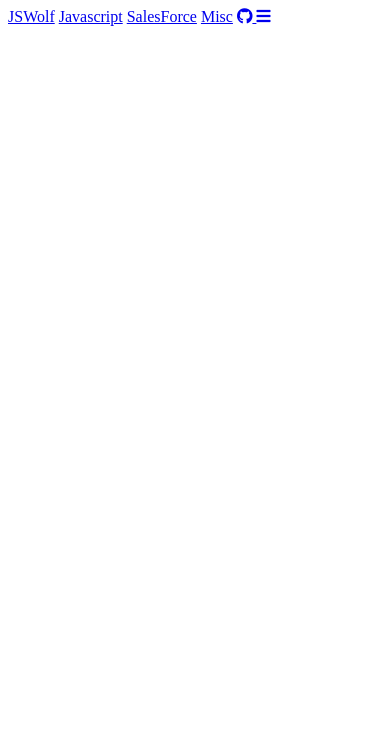
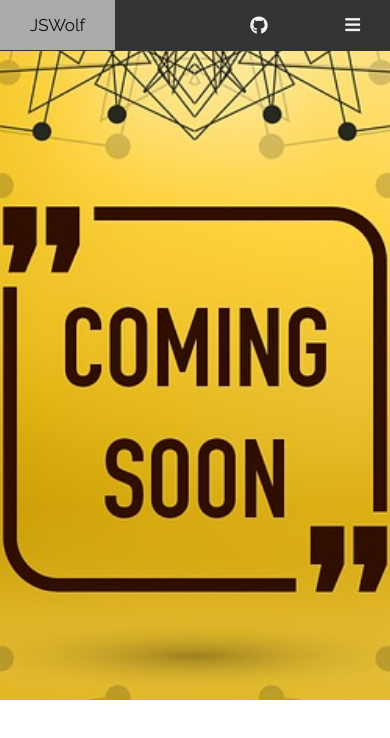
Before and after one commit to vibhorejain01/javascriptwolf, a website: page index.html in a window 390 px wide. Drawn offline with Linux system fonts and the light colour scheme; the site is published under a folder, as on GitHub Pages, so addresses that start at the root find nothing.

Commit message:
commit for github logo --- merge this

```diff
--- a/index.html
+++ b/index.html
@@ -11,7 +11,7 @@
     <link rel="stylesheet" href="https://cdnjs.cloudflare.com/ajax/libs/font-awesome/4.7.0/css/font-awesome.min.css">
     <link rel="stylesheet" href="https://use.fontawesome.com/releases/v5.1.0/css/all.css" integrity="sha384-lKuwvrZot6UHsBSfcMvOkWwlCMgc0TaWr+30HWe3a4ltaBwTZhyTEggF5tJv8tbt"
         crossorigin="anonymous">
-    <link rel="stylesheet" href="/css/mains.css">
+    <link rel="stylesheet" href="./public/css/mains.css">
 </head>
 
 <body>
--- a/public/css/mains.css
+++ b/public/css/mains.css
@@ -266,7 +266,7 @@ ul > li >a:hover {
 
 
 .coming-soon{
-    background-image: url(/assets/images/coming-soon-2461832_960_720.jpg);
+    background-image: url(../assets/images/coming-soon-2461832_960_720.jpg);
     /* Set a specific height */
     height: 700px;
 
@@ -296,9 +296,6 @@ ul > li >a:hover {
     font-size: 17px;
   }
 
-  .topnav a.github-logo {
-
-  }
 
   .topnav a:hover {
     background-color: #ddd;
@@ -335,7 +332,9 @@ ul > li >a:hover {
   }
 
   @media screen and (max-width: 600px) {
-    .topnav.responsive {position: relative;}
+    .topnav.responsive {
+        position: relative;
+    }
     .topnav.responsive .icon {
       position: absolute;
       right: 0;
@@ -346,4 +345,8 @@ ul > li >a:hover {
       display: block;
       text-align: left;
     }
+
+    .topnav.responsive a.github-logo {
+        display: none;
+      }
   }
```
